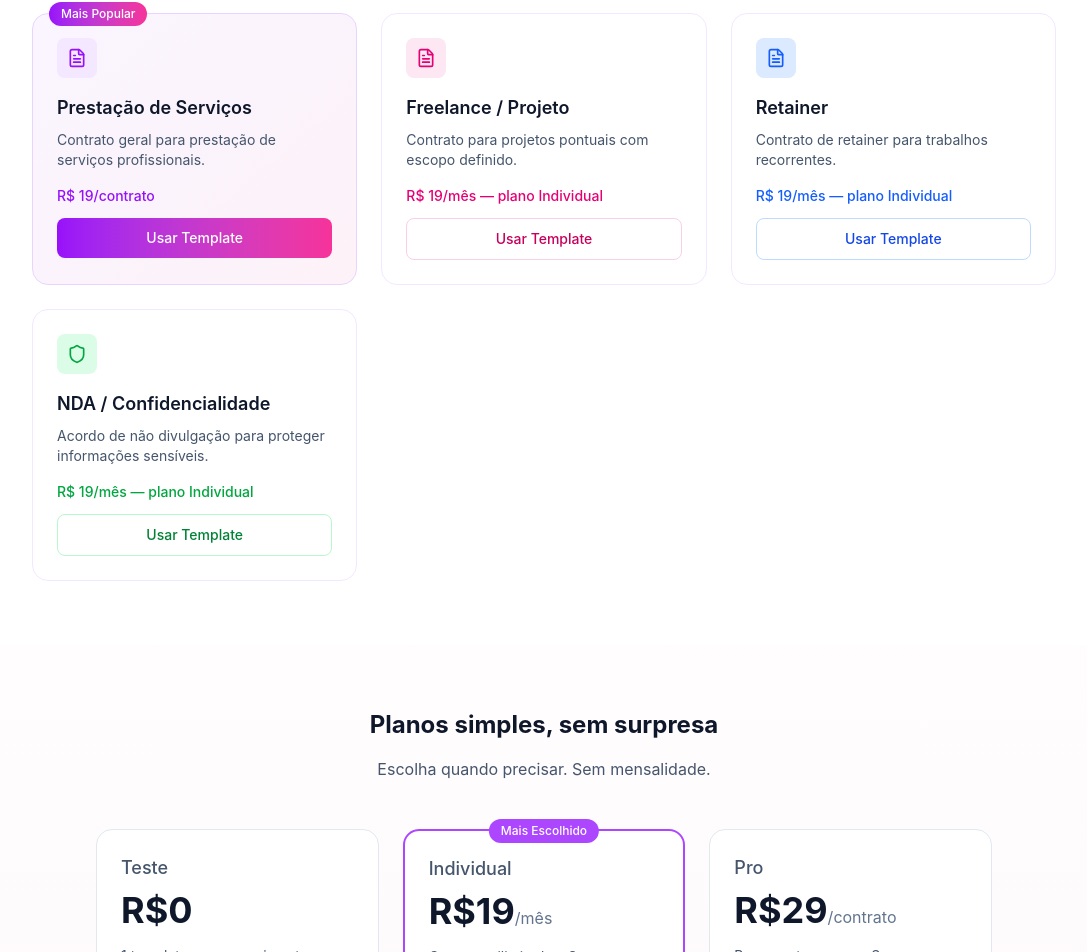
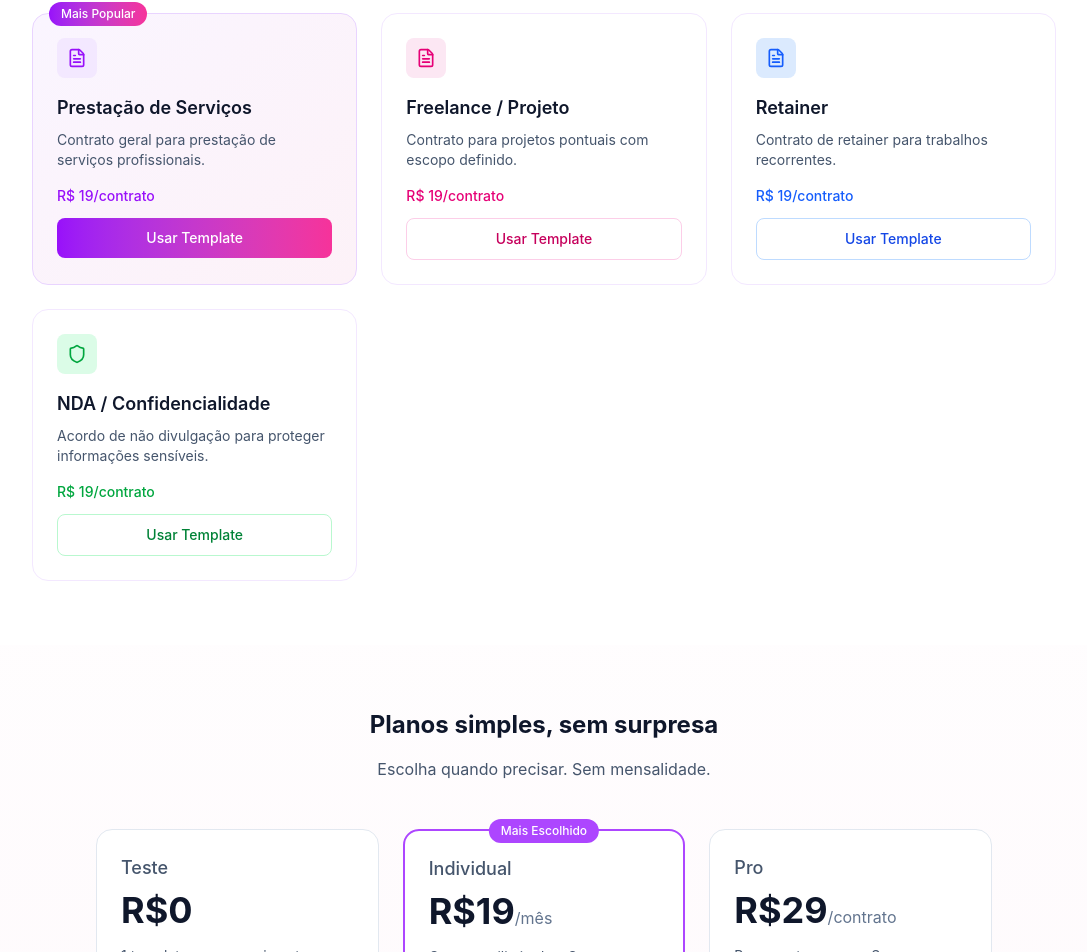
Before and after one commit to alternative-down/contrato-express, a Next.js app: page / in a window 1280 px wide. Shown: the part 1660-2612 px from the top of the page, without its empty margins (96-1183 px from the left). Built offline with nearby package versions, Linux system fonts and the light colour scheme.

Commit message:
fix: unify template card prices to R$ 19/contrato
Changed pricing text on Freelancer, Retainer, and NDA cards from 'R$ 19/mês — plano Individual' to 'R$ 19/contrato' for consistent pay-per-use messaging.

```diff
--- a/src/app/page.tsx
+++ b/src/app/page.tsx
@@ -166,7 +166,7 @@ export default function LandingPage() {
               </div>
               <h3 className="text-lg font-semibold text-slate-900 mb-2">Freelance / Projeto</h3>
               <p className="text-slate-600 text-sm">Contrato para projetos pontuais com escopo definido.</p>
-              <div className="mt-4 text-sm font-medium text-pink-600">R$ 19/mês — plano Individual</div>
+              <div className="mt-4 text-sm font-medium text-pink-600">R$ 19/contrato</div>
               <a href="/create?template=freelance" className="mt-3 block w-full py-2.5 rounded-lg border border-pink-200 text-pink-700 font-medium text-center hover:bg-pink-50 transition-colors text-sm">
                 Usar Template
               </a>
@@ -177,7 +177,7 @@ export default function LandingPage() {
               </div>
               <h3 className="text-lg font-semibold text-slate-900 mb-2">Retainer</h3>
               <p className="text-slate-600 text-sm">Contrato de retainer para trabalhos recorrentes.</p>
-              <div className="mt-4 text-sm font-medium text-blue-600">R$ 19/mês — plano Individual</div>
+              <div className="mt-4 text-sm font-medium text-blue-600">R$ 19/contrato</div>
               <a href="/create?template=retainer" className="mt-3 block w-full py-2.5 rounded-lg border border-blue-200 text-blue-700 font-medium text-center hover:bg-blue-50 transition-colors text-sm">
                 Usar Template
               </a>
@@ -188,7 +188,7 @@ export default function LandingPage() {
               </div>
               <h3 className="text-lg font-semibold text-slate-900 mb-2">NDA / Confidencialidade</h3>
               <p className="text-slate-600 text-sm">Acordo de não divulgação para proteger informações sensíveis.</p>
-              <div className="mt-4 text-sm font-medium text-green-600">R$ 19/mês — plano Individual</div>
+              <div className="mt-4 text-sm font-medium text-green-600">R$ 19/contrato</div>
               <a href="/create?template=nda" className="mt-3 block w-full py-2.5 rounded-lg border border-green-200 text-green-700 font-medium text-center hover:bg-green-50 transition-colors text-sm">
                 Usar Template
               </a>
```
